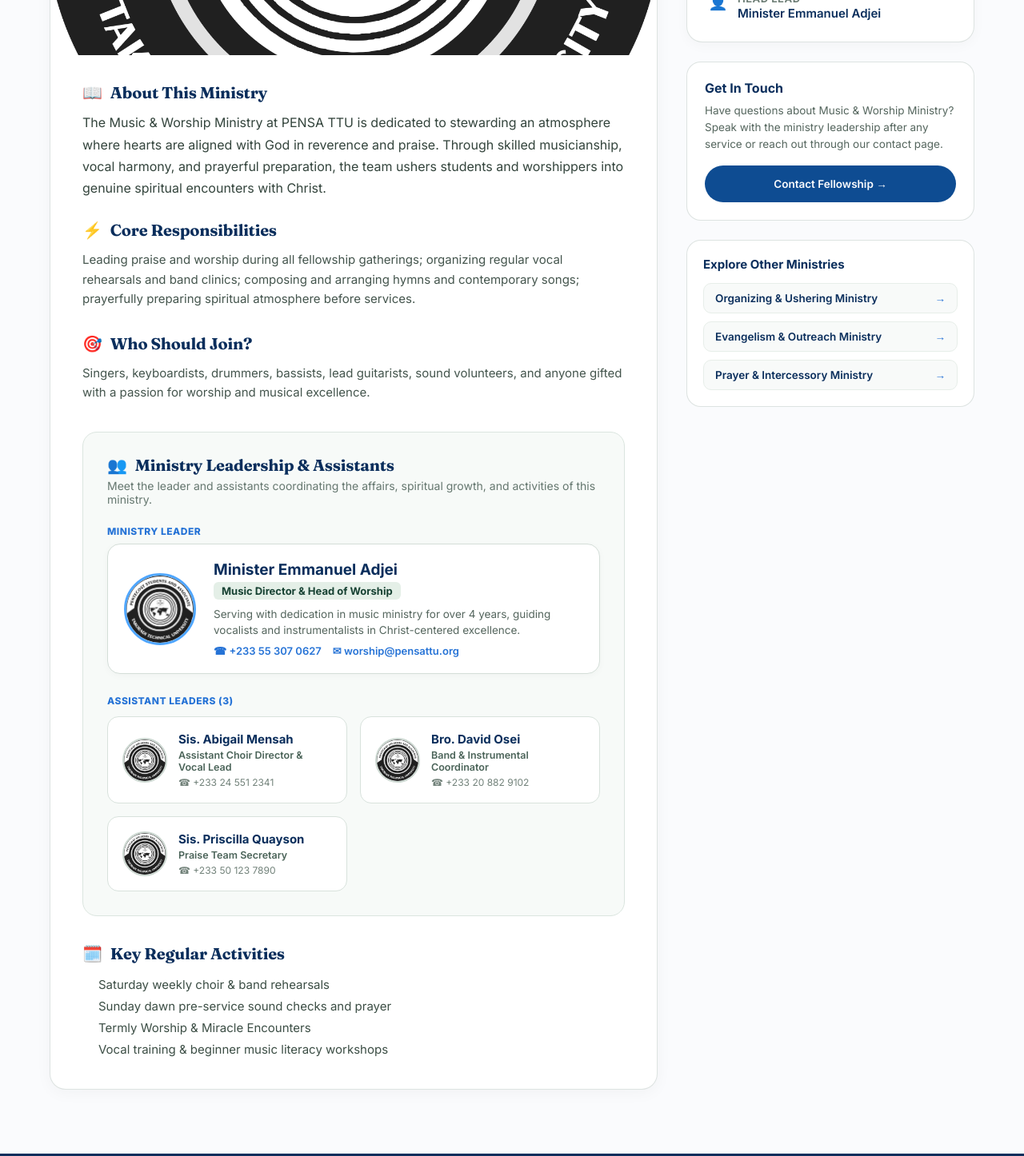
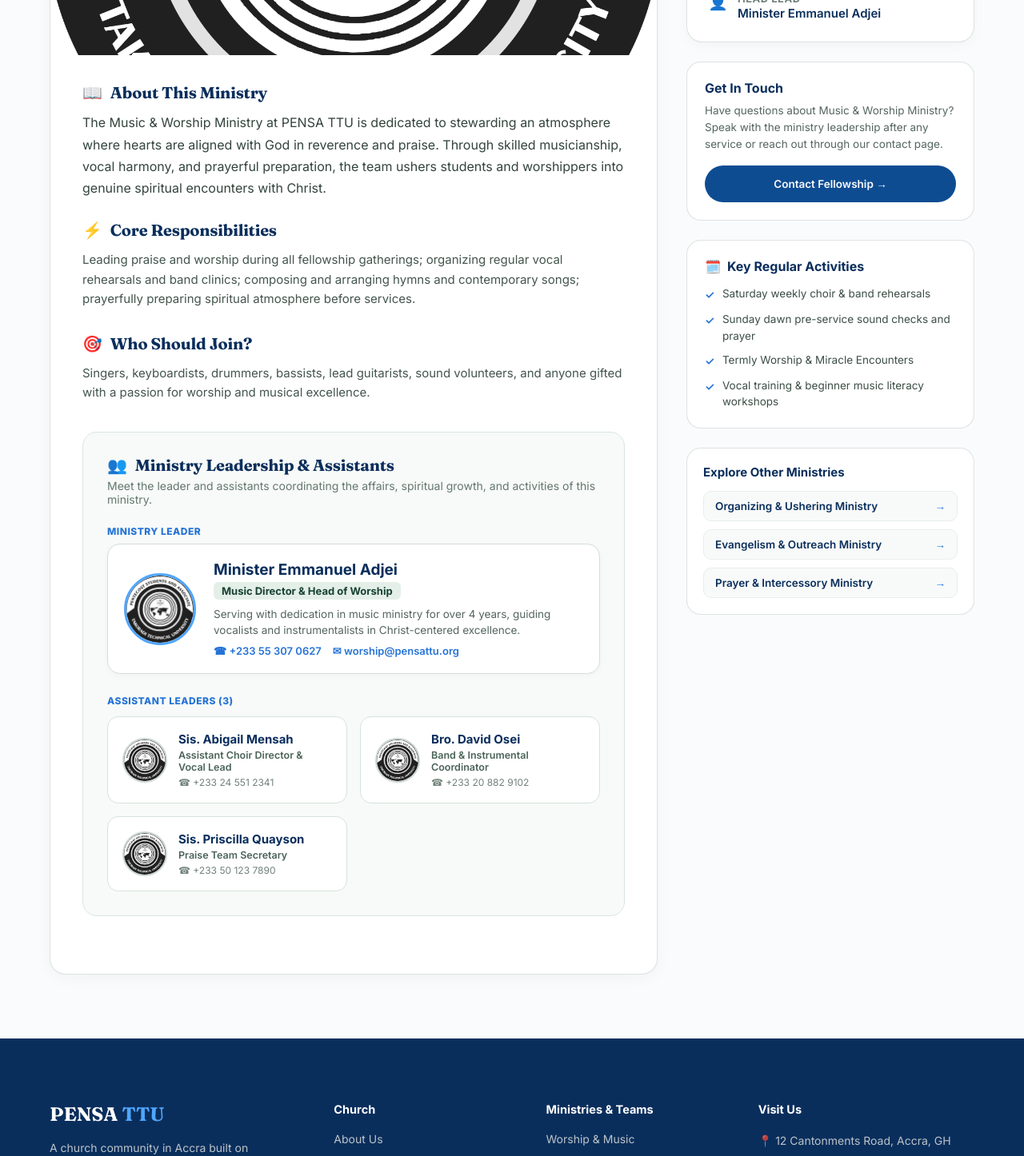
Before and after one commit to boaddavid1/pensattu2, a React (Vite) app in the folder client/: page /ministry/1 in a window 1280 px wide. Shown: the part 742-2188 px from the top of the page at 80% size. Built offline with nearby package versions, Linux system fonts and the light colour scheme; no server answers; a web font is replaced by a local one.

Commit message:
Move Key Regular Activities below Get In Touch card in sidebar

```diff
--- a/client/src/pages/MinistryDetail.jsx
+++ b/client/src/pages/MinistryDetail.jsx
@@ -204,19 +204,7 @@
                 )}
               </div>
 
-              {/* Key Activities */}
-              {ministry.activities && ministry.activities.length > 0 && (
-                <div style={{ marginTop: '28px' }}>
-                  <h3 className="ministry-section-title">
-                    <span>🗓️</span> Key Regular Activities
-                  </h3>
-                  <ul style={{ paddingLeft: '20px', color: '#3c4e45', fontSize: '15px', lineHeight: 1.8 }}>
-                    {ministry.activities.map((act, index) => (
-                      <li key={index}>{act}</li>
-                    ))}
-                  </ul>
-                </div>
-              )}
+
             </div>
           </div>
 
@@ -273,6 +261,23 @@
               </Link>
             </div>
 
+            {/* Key Regular Activities */}
+            {ministry.activities && ministry.activities.length > 0 && (
+              <div style={{ background: '#fff', borderRadius: '18px', padding: '22px', border: '1px solid var(--line)', marginBottom: '24px' }}>
+                <h4 style={{ fontSize: '16px', color: 'var(--pine-deep)', margin: '0 0 14px', fontWeight: 700, display: 'flex', alignItems: 'center', gap: '8px' }}>
+                  <span>🗓️</span> Key Regular Activities
+                </h4>
+                <ul style={{ paddingLeft: '0', listStyle: 'none', margin: 0, display: 'flex', flexDirection: 'column', gap: '10px' }}>
+                  {ministry.activities.map((act, index) => (
+                    <li key={index} style={{ display: 'flex', alignItems: 'flex-start', gap: '10px', fontSize: '13.5px', color: '#3c4e45', lineHeight: 1.5 }}>
+                      <span style={{ color: 'var(--moss-deep)', fontWeight: 800, marginTop: '2px', flexShrink: 0 }}>✓</span>
+                      <span>{act}</span>
+                    </li>
+                  ))}
+                </ul>
+              </div>
+            )}
+
             {/* Other Ministries Navigation */}
             {otherMinistries.length > 0 && (
               <div style={{ marginTop: '24px', background: '#fff', borderRadius: '18px', padding: '20px', border: '1px solid var(--line)' }}>
```
